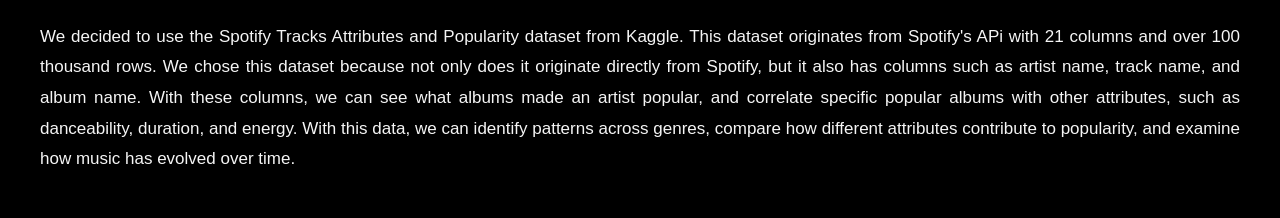
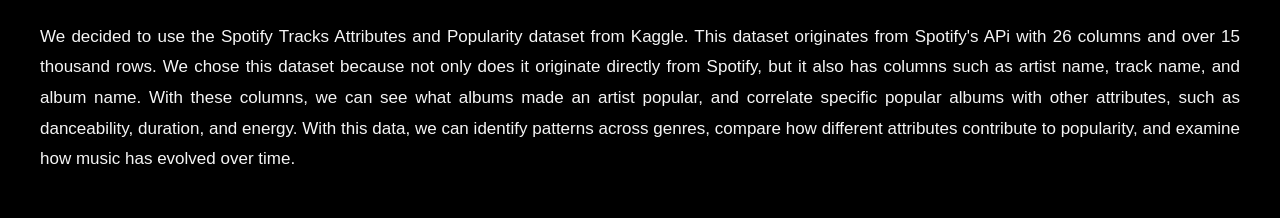
Before and after one commit to fionadonohue1228/MusicEvolution, a plain HTML site: page frontpage.html in a window 1280 px wide. Shown: the part 734-952 px from the top of the page. Drawn offline with nearby package versions, Linux system fonts and the light colour scheme; a script that the page names is missing.

Commit message:
Update frontpage.html

```diff
--- a/frontpage.html
+++ b/frontpage.html
@@ -129,7 +129,7 @@ By examining these patterns holistically, we can better understand how music has
 <h2>Dataset</h2>
 <p>
 We decided to use the Spotify Tracks Attributes and Popularity dataset from Kaggle.
-This dataset originates from Spotify's APi with 21 columns and over 100 thousand rows. We chose this dataset because
+This dataset originates from Spotify's APi with 26 columns and over 15 thousand rows. We chose this dataset because
 not only does it originate directly from Spotify, but it also has columns such as artist name, track name, and album name.
 With these columns, we can see what albums made an artist popular, and correlate specific popular albums with other attributes,
 such as danceability, duration, and energy. With this data, we can identify patterns across genres, compare how different attributes
```
